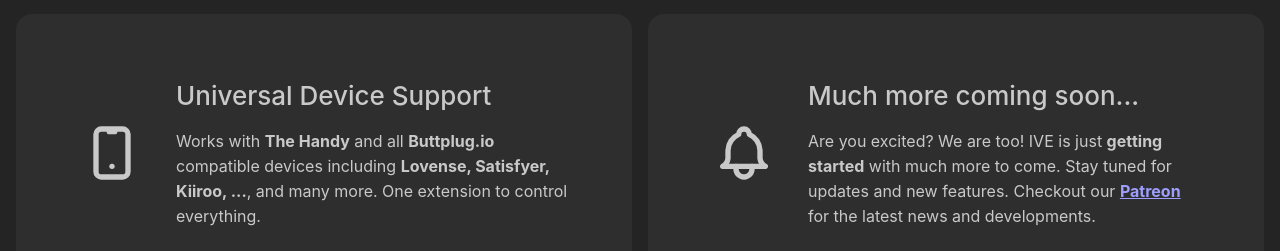
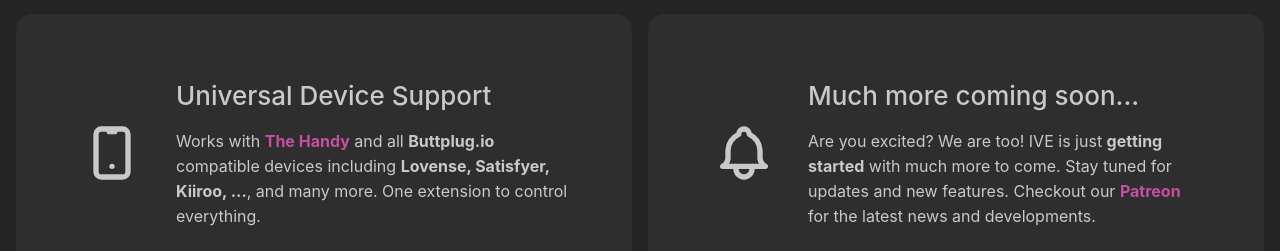
Before and after one commit to iveplay/ive-play, a Next.js app: page / in a window 1280 px wide. Shown: the part 2080-2331 px from the top of the page. Built offline with nearby package versions, Linux system fonts and the light colour scheme.

Commit message:
feat: affiliate

```diff
--- a/components/Features/Features.tsx
+++ b/components/Features/Features.tsx
@@ -5,7 +5,7 @@
   IconPlayerPlay,
   IconRotateClockwise2,
 } from '@tabler/icons-react';
-import { Box, Flex, Grid, Text, Title } from '@mantine/core';
+import { Anchor, Box, Flex, Grid, Text, Title } from '@mantine/core';
 
 export const Features = () => {
   return (
@@ -70,9 +70,13 @@
               </Title>
               <Text>
                 Works with{' '}
-                <Text component="span" fw={700}>
+                <Anchor
+                  href="https://www.thehandy.com/?ref=otjlmgq&utm_source=otjlmgq&utm_medium=affiliate&utm_campaign=The+Handy+Affiliate+program"
+                  target="_blank"
+                  fw={700}
+                >
                   The Handy
-                </Text>{' '}
+                </Anchor>{' '}
                 and all{' '}
                 <Text component="span" fw={700}>
                   Buttplug.io
@@ -100,13 +104,9 @@
                 </Text>{' '}
                 with much more to come. Stay tuned for updates and new features. Checkout our{' '}
                 <Text component="span" fw={700}>
-                  <a
-                    href="https://www.patreon.com/iveplay"
-                    target="_blank"
-                    rel="noopener noreferrer"
-                  >
+                  <Anchor href="https://www.patreon.com/iveplay" target="_blank" fw={700}>
                     Patreon
-                  </a>
+                  </Anchor>
                 </Text>{' '}
                 for the latest news and developments.
               </Text>
```
